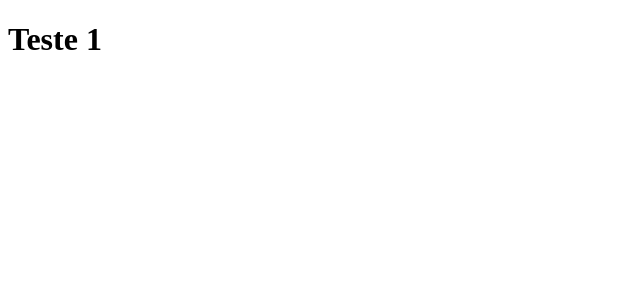
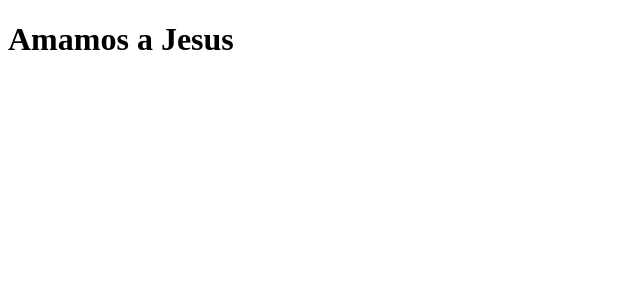
Before and after one commit to Guimonteirojbv/clonetabnews, a Next.js app: page / in a window 1280 px wide. Shown: the top 300 px of the page, without its empty margins (0-640 px from the left). Built offline with nearby package versions, Linux system fonts and the light colour scheme.

Commit message:
adiciona a pagina inicial

```diff
--- a/pages/index.js
+++ b/pages/index.js
@@ -1,5 +1,5 @@
 
 
 export default function Home() {
-    return <h1>Teste 1</h1>
+    return <h1>Amamos a Jesus</h1>
 }
```
